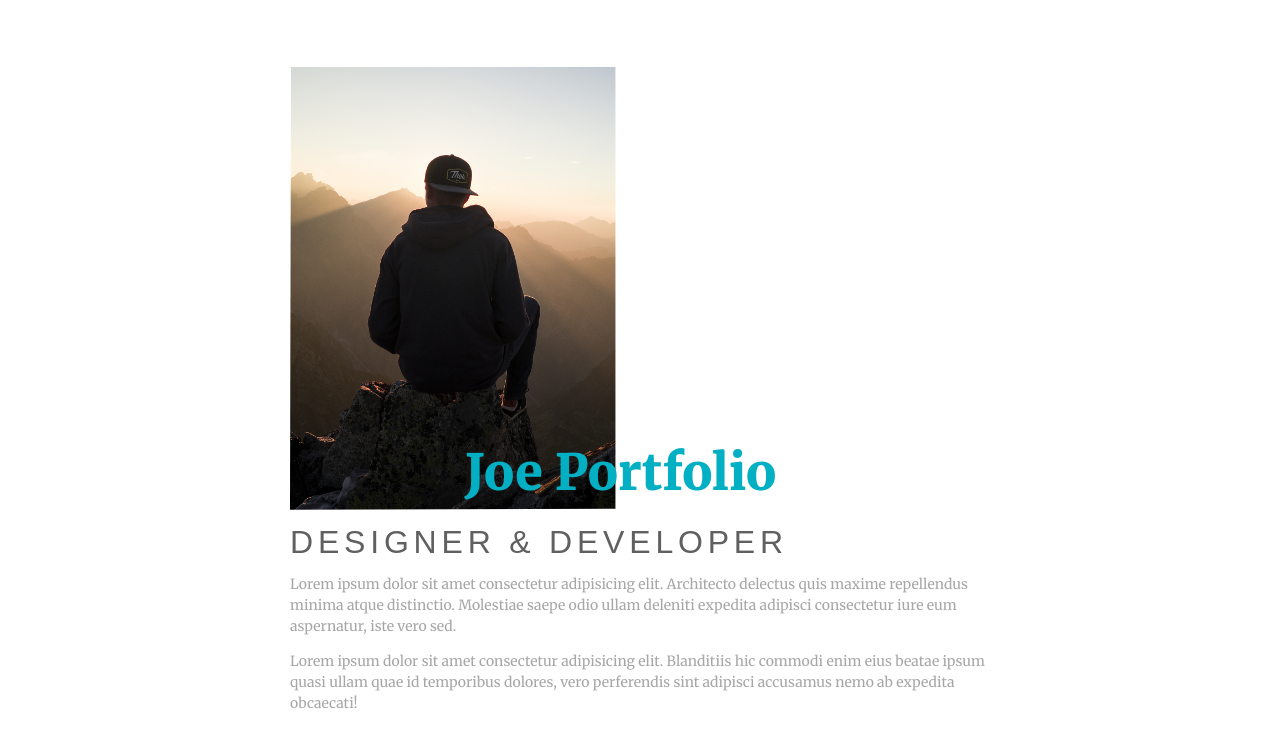
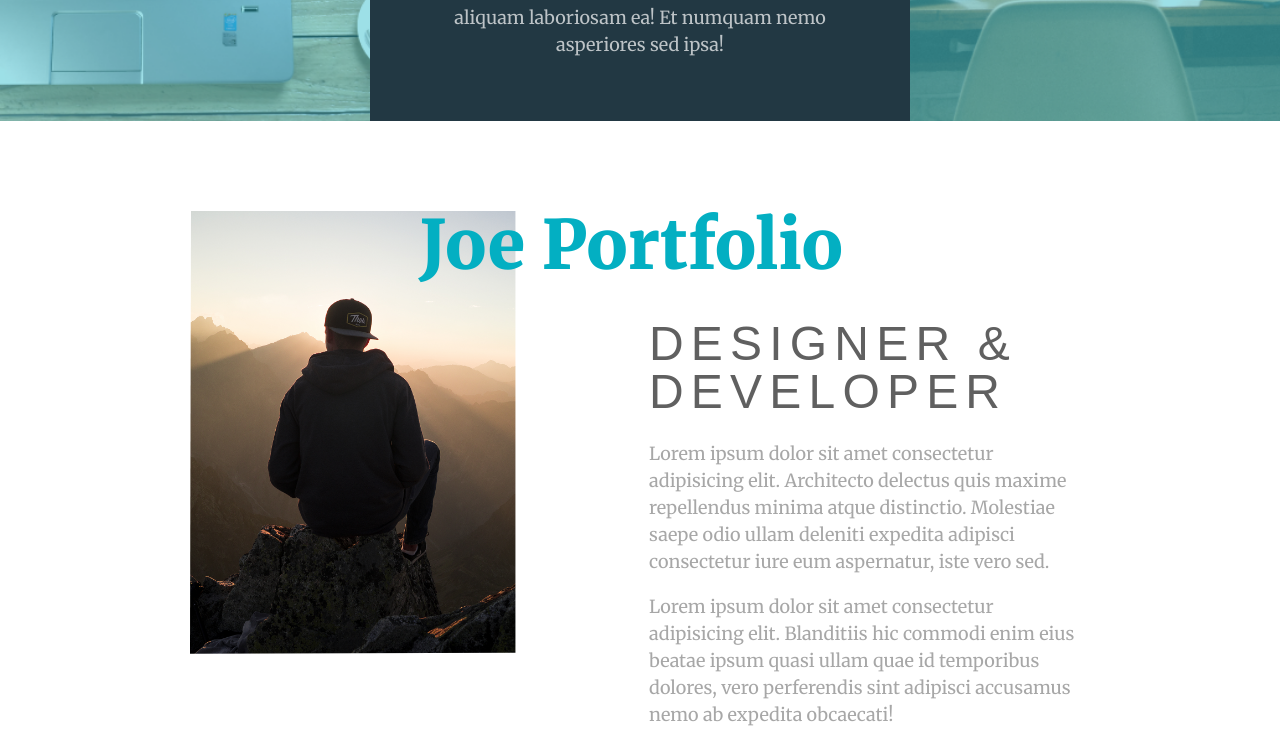
Before and after one commit to rwaterlow/portfolio-with-css-grid, a website: page index.html in a window 1280 px wide. Shown: the part 1142-1891 px from the top of the page. Drawn offline with Linux system fonts and the light colour scheme; a web font is replaced by a local one.

Commit message:
Responsive media queries added to SCSS

```diff
--- a/index.html
+++ b/index.html
@@ -134,7 +134,7 @@
                     <input type="email" id="email">
                 </label>
 
-                <label message="message">Message:
+                <label message="message" class="message">Message:
                     <textarea name="" id="message"></textarea>
                 </label>
 
--- a/scss/modules/_mixins.scss
+++ b/scss/modules/_mixins.scss
@@ -12,3 +12,9 @@
         clear: both;
     }
 }
+
+@mixin mq($width: 50em) {
+    @media (min-width: $width) {
+        @content;
+    }
+}
--- a/scss/partials/_about-me.scss
+++ b/scss/partials/_about-me.scss
@@ -25,16 +25,21 @@
 @supports (display: grid) {
     .about-me {
         display: grid;
-        grid-template-columns: [port-start] minmax(6em, 1fr) [name-start] minmax(6em, 1fr) [img-end] 2fr [port-end];
+        grid-template-columns: [port-start] minmax(6em, 1fr) [title-start] minmax(6em, 1fr) [img-end] 2fr [port-end];
+        grid-column-gap: .5em;
     }
 
     .about-img {
-        grid-column: port-start / img-end;
+        grid-column: port / img;
         grid-row: 1 / 2;
+
+        @include mq {
+            grid-row: 1 / 4;
+        }
     }
 
     .about-title {
-        grid-column: name / port;
+        grid-column: title / port;
         grid-row: 1 / 2;
         align-self: end;
     }
@@ -42,5 +47,17 @@
     .about-subtitle,
     .about-text {
         grid-column: port / port;
+
+        @include mq {
+            grid-column: img-end / port-end;
+        }
+    }
+
+    .about-subtitle {
+        grid-row: 2 / 3;
+    }
+
+    .about-text {
+        grid-row: 3 / 4;
     }
 }
--- a/scss/partials/_base.scss
+++ b/scss/partials/_base.scss
@@ -17,6 +17,10 @@ body {
     line-height: 1.5;
     color: $grey;
     background: $white;
+
+    @include mq {
+        font-size: 1.125rem;
+    }
 }
 
 img {
@@ -33,8 +37,16 @@ h1 {
     font-size: 3.125rem;
     line-height: 1;
     color: $accent;
+
+    @include mq {
+        font-size: 4.25rem;
+    }
 }
 
 h2 {
     @include sans-serif($fs: 2rem);
+
+    @include mq {
+        font-size: 3rem;
+    }
 }
--- a/scss/partials/_contact.scss
+++ b/scss/partials/_contact.scss
@@ -14,6 +14,36 @@ label, input, textarea {
 form {
     display: flex;
     flex-direction: column;
+
+    @supports (display: grid) {
+        @include mq {
+            display: grid;
+            grid-column-gap: 1em;
+            grid-template-areas:
+                "name email"
+                "message message"
+                " . btn";
+
+            .name {
+                grid-area: name;
+            }
+
+            .email {
+                grid-area: email;
+            }
+
+            .message {
+                grid-area: message;
+                textarea {
+                    height: 10rem;
+                }
+            }
+
+            .btn {
+                grid-area: btn;
+            }
+        }
+    }
 }
 
 label {
@@ -25,6 +55,7 @@ input,
 textarea {
     display: block;
     width: 100%;
+    min-width: 15em;
     padding: .75em;
     font-size: 1.2rem;
     background: lighten($light-grey, 7%);
@@ -34,6 +65,7 @@ textarea {
 .btn {
     display: inline-block;
     width: auto;
+    min-width: auto;
     margin-top: 1em;
     margin-left: auto;
     padding: .5em 1.5em;
--- a/scss/partials/_portfolio.scss
+++ b/scss/partials/_portfolio.scss
@@ -75,6 +75,10 @@
     .portfolio-items {
         display: grid;
         grid-template-columns: repeat(2, 1fr);
+
+        @include mq {
+            grid-template-columns: repeat(4, 1fr);
+        }
     }
 
     .portfolio-item.featured {
--- a/scss/partials/_welcome.scss
+++ b/scss/partials/_welcome.scss
@@ -16,9 +16,17 @@
         text-align: center;
         color: $dark-blue;
 
+        @include mq {
+            font-size: 3vw;
+        }
+
         span {
             display: block;
             @include sans-serif($fs: 5.5rem, $color: $accent);
+
+            @include mq {
+                font-size: 7vw;
+            }
         }
 
         &::before,
```
Also changed, not shown: css/main.css, css/main.min.css.
